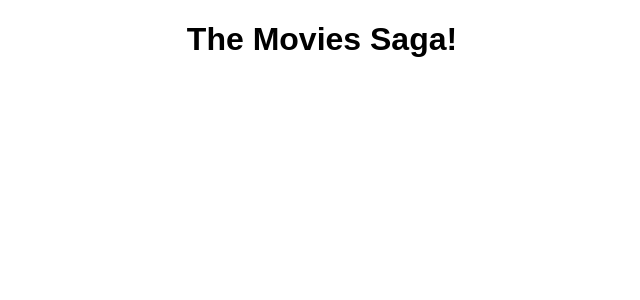
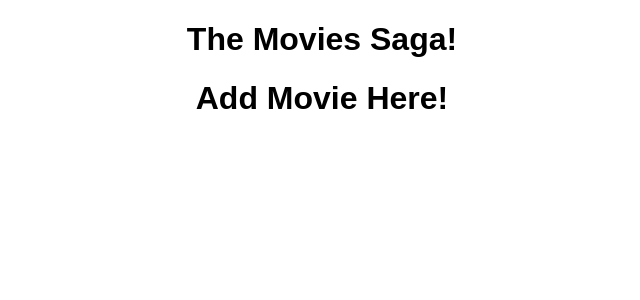
Before and after one commit to jgoth23/weekend-movie-sagas, a React (Create React App) app: page /#/addmovie in a window 1280 px wide. Shown: the top 300 px of the page, without its empty margins (318-958 px from the left). Built offline with nearby package versions, Linux system fonts and the light colour scheme.

Commit message:
route made for add movie

```diff
--- a/src/components/AddMovie/AddMovie.jsx
+++ b/src/components/AddMovie/AddMovie.jsx
@@ -0,0 +1,9 @@
+const AddMovie = () => {
+  return (
+    <div>
+      <h1>Add Movie Here!</h1>
+    </div>
+  )
+}
+
+export default AddMovie;
--- a/src/components/App/App.js
+++ b/src/components/App/App.js
@@ -1,6 +1,7 @@
 import {HashRouter as Router, Route} from 'react-router-dom';
 import './App.css';
 import MovieList from '../MovieList/MovieList'
+import AddMovie from '../AddMovie/AddMovie'
 
 function App() {
   return (
@@ -13,7 +14,9 @@ function App() {
 
         {/* Details page */}
 
-        {/* Add Movie page */}
+        <Route path="/addmovie" exact>
+          <AddMovie />
+        </Route>
       </Router>
     </div>
   );
```
Also changed, not shown: 1 other file (tests, documents, lock files or other folders).
